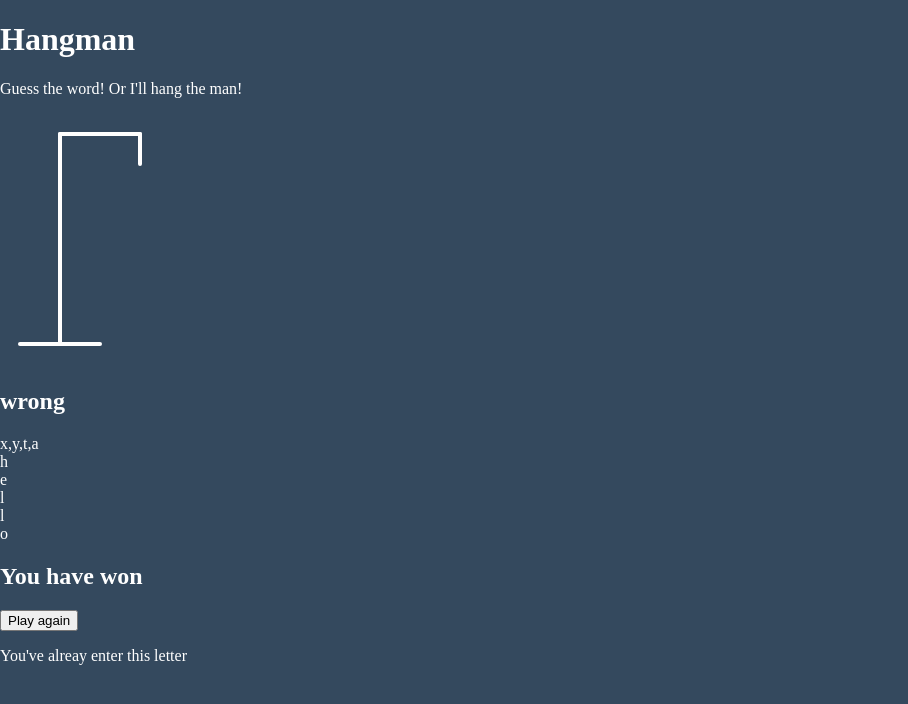
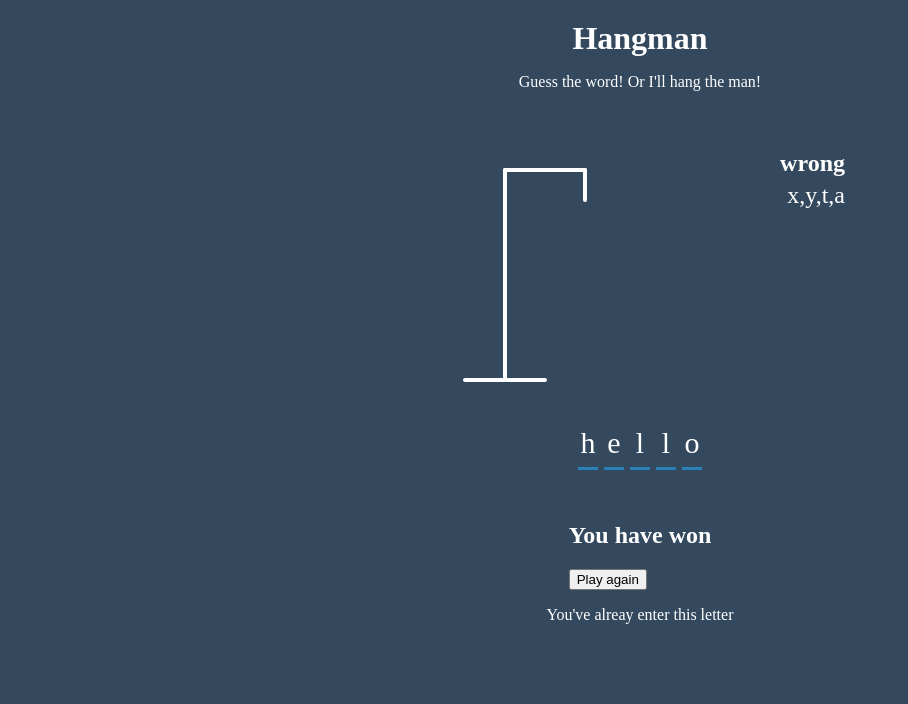
Before and after one commit to windate3411/hangman, a plain HTML site: page index.html in a window 1280 px wide. Shown: the whole page, without its empty margins (0-908 px from the left). Drawn offline with Linux system fonts and the light colour scheme.

Commit message:
finished main styling

```diff
--- a/style.css
+++ b/style.css
@@ -7,6 +7,15 @@ body {
   margin: 0;
   background-color: #34495e;
   color: #ffffff;
+  display: flex;
+  flex-direction: column;
+  align-items: center;
+  height: 80vh;
+  overflow: hidden;
+}
+
+h1 {
+  margin: 20px 0 0;
 }
 
 .img-container {
@@ -21,3 +30,52 @@ body {
 .body-parts {
   display: none;
 }
+
+/* game-container set up */
+.game-container {
+  padding: 20px 30px;
+  position: relative;
+  margin: auto;
+  height: 350px;
+  width: 450px;
+}
+
+/* wrong-word-container set up */
+
+.wrong-letter-container {
+  position: absolute;
+  top: 20px;
+  right: 20px;
+  display: flex;
+  flex-direction: column;
+  text-align: right;
+}
+
+.wrong-letter-container h2 {
+ margin: 0 0 5px;
+}
+
+.wrong-letter-container span {
+ font-size: 24px;
+}
+
+/* display words */
+.word {
+  display: flex;
+  position: absolute;
+  bottom: 10px;
+  left: 50%;
+  transform: translateX(-50%);
+}
+
+/* letters */
+.letter {
+  border-bottom: 3px solid #2980b9;
+  display: inline-flex;
+  font-size: 30px;
+  align-items: center;
+  justify-content: center;
+  height: 50px;
+  width: 20px;
+  margin: 0 3px;
+}
```
